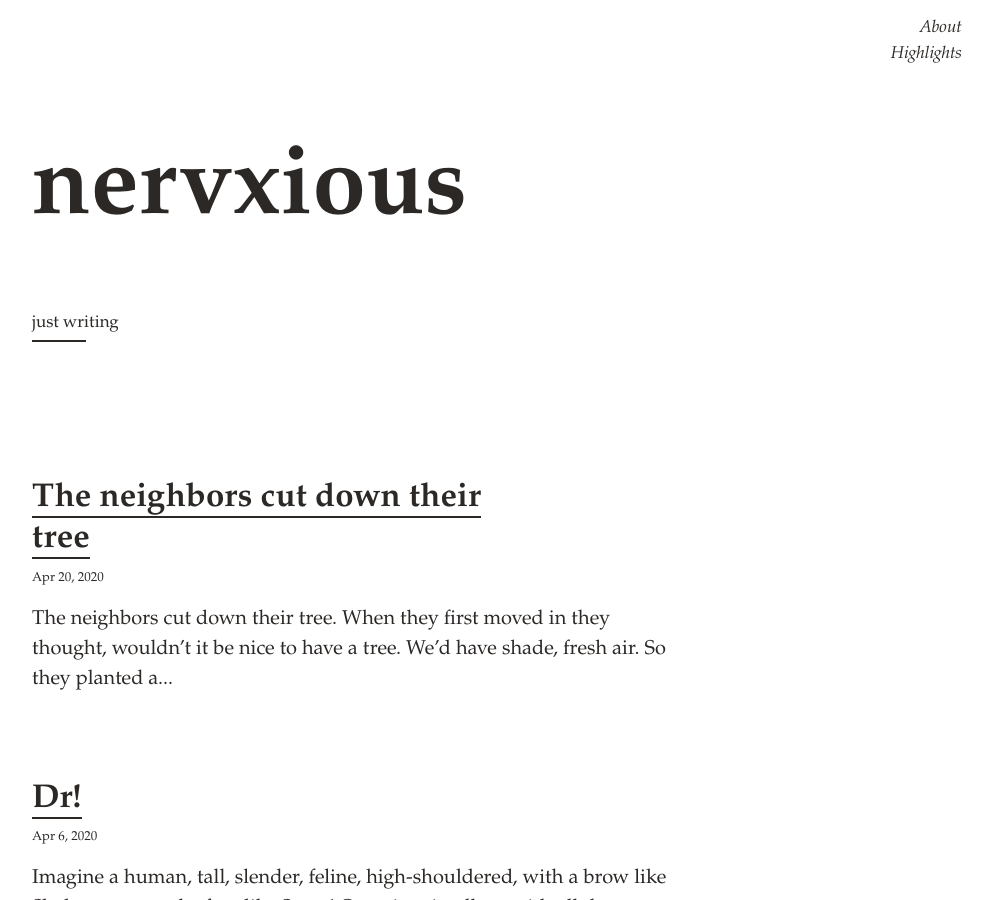
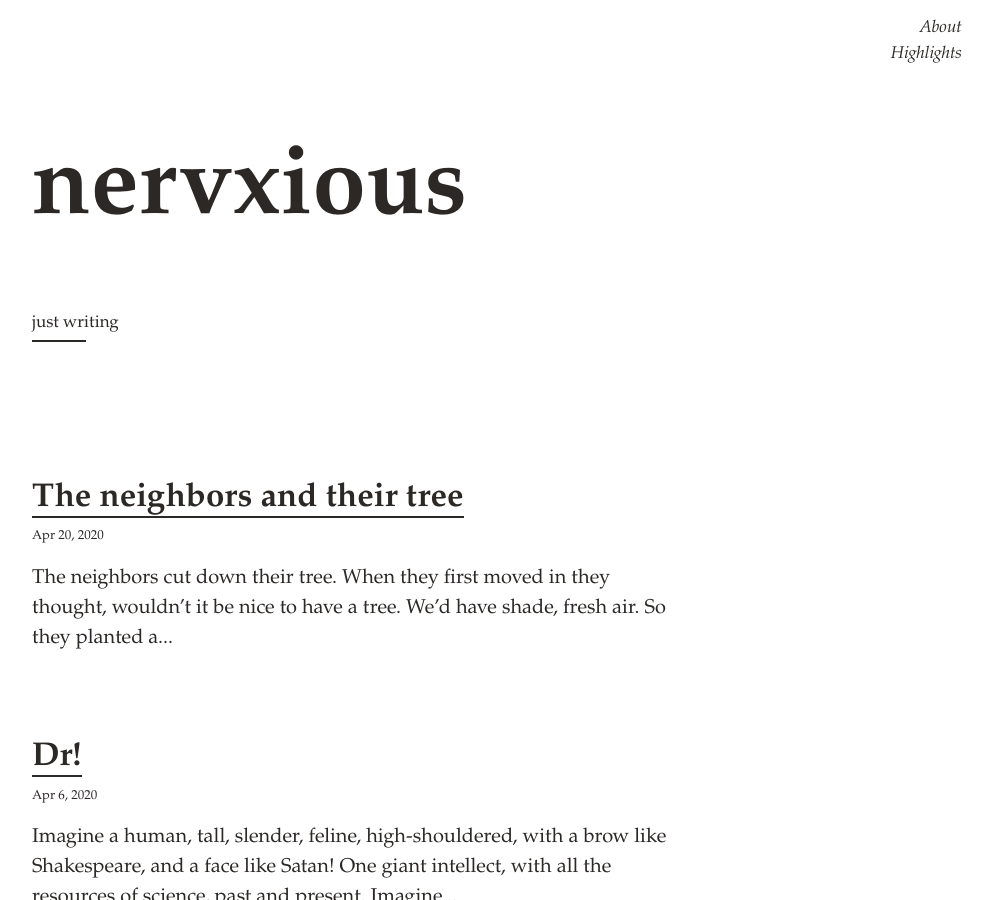
Before and after one commit to svvchen/nervxious, a Jekyll site: the page built from index.md, in a window 1280 px wide and 900 px high. Shown: the whole window, without its empty margins (286-1279 px from the left). Built offline with Jekyll 4.4.1, drawn with Linux system fonts in a browser that asks for light colours; comment, search, counter and statistics services are not loaded.

Commit message:
Update 2020-04-19-tree.markdown

```diff
--- a/_posts/2020-04-19-tree.markdown
+++ b/_posts/2020-04-19-tree.markdown
@@ -1,6 +1,6 @@
 ---
 layout: post
-title: The neighbors cut down their tree
+title: The neighbors and their tree
 date:   2020-04-19 20:26:58 -0700
 categories: highlights
 ---
```
